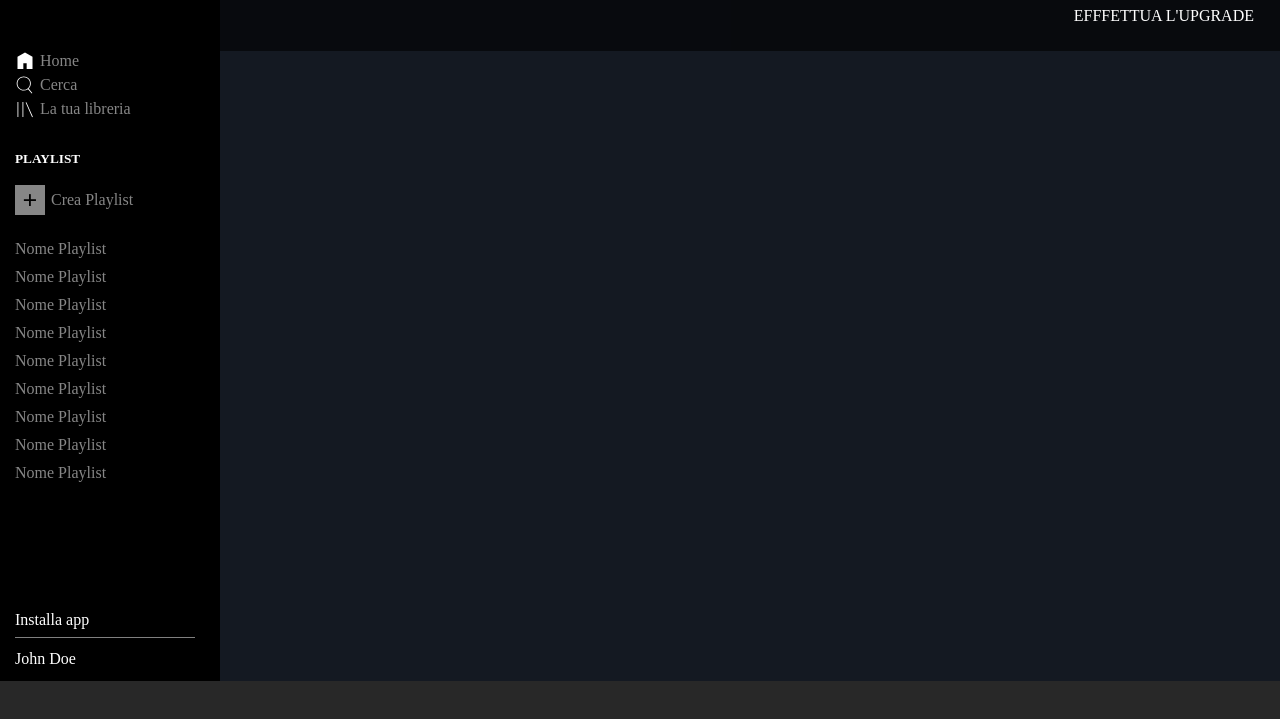
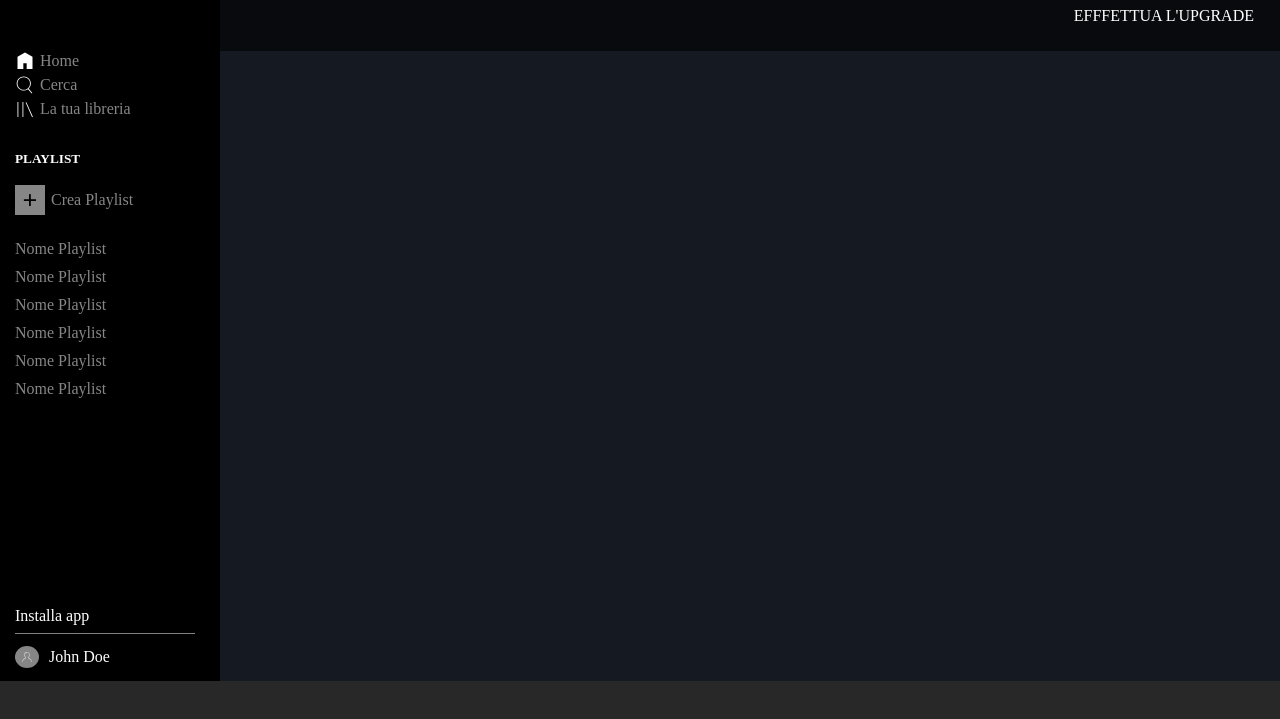
Before and after one commit to Mithrandir7z/html-css-spotifyweb, a plain HTML site: page index.html in a window 1280 px wide. Shown: the part 19-738 px from the top of the page. Drawn offline with Linux system fonts and the light colour scheme.

Commit message:
nav finita

```diff
--- a/css/style.css
+++ b/css/style.css
@@ -55,7 +55,6 @@ nav {
 /*inizio main links navigation*/
 .main-links {
     height: 100px;
-    /*TEST*/
     background-color: black;
 }
 
@@ -98,9 +97,8 @@ nav a {
 }
 
 .playlist-container {
-    height: calc( 100% - 240px);
-    min-height: 100px;
-    /*TEST*/
+    height: calc( 100% - 270px);
+    min-height: 150px;
     background-color: black;
     overflow-y: auto;
 }
@@ -139,22 +137,42 @@ nav a {
 /*fine playlist*/
 
 
-/*inizio install app*/
-.install-app {
+/*inizio install app e profile app*/
+.profile-app-container {
     background-color: black;
-    height: 70px;
+    height: 100px;
 }
 
 .install-app-text {
     padding-bottom: 8px;
+    padding-top: 26px;
 }
 
-.border-top {
+.profile-app {
     border-top: 1px solid grey;
     margin-right: 25px;
-    padding-top: 12px
+    padding-top: 12px;
 }
-/*fine install app*/
+
+.profile-app img {
+    width: 10px;
+    height: 10px;
+}
+
+.profile-app_left {
+    float: left;
+    width: 24px;
+    border-radius: 50%;
+    background-color: #868686;
+    padding: 2px;
+}
+
+.profile-app_right {
+    float: left;
+    padding-left: 10px;
+    padding-top: 2px;
+}
+/*fine install app e profile app*/
 
 
 
--- a/index.html
+++ b/index.html
@@ -87,18 +87,26 @@
                                 <li><a href="">Nome Playlist</a></li>
                                 <li><a href="">Nome Playlist</a></li>
                                 <li><a href="">Nome Playlist</a></li>
-                                <li><a href="">Nome Playlist</a></li>
-                                <li><a href="">Nome Playlist</a></li>
-                                <li><a href="">Nome Playlist</a></li>
                             </ul>
                         </div>
                     </div>
                 </div>
 
-                <div class="install-app">
+                <!--INIZIO INSTALLA APP E PROFILE APP-->
+                <div class="profile-app-container">
                     <div class="install-app-text">Installa app</div>
-                    <div class="border-top">John Doe</div>
+                    <div class="profile-app clearfix">
+                        <div class="profile-app_left center">
+                            <img src="img/profile.svg" alt="profile-icon">
+                        </div>
+
+                        <div class="profile-app_right">
+                            John Doe
+                        </div>
+                    </div>
                 </div>
+                <!--FINE INSTALLA APP E PROFILE APP-->
+
             </nav>
             <!--FINE NAV-->
 
```
